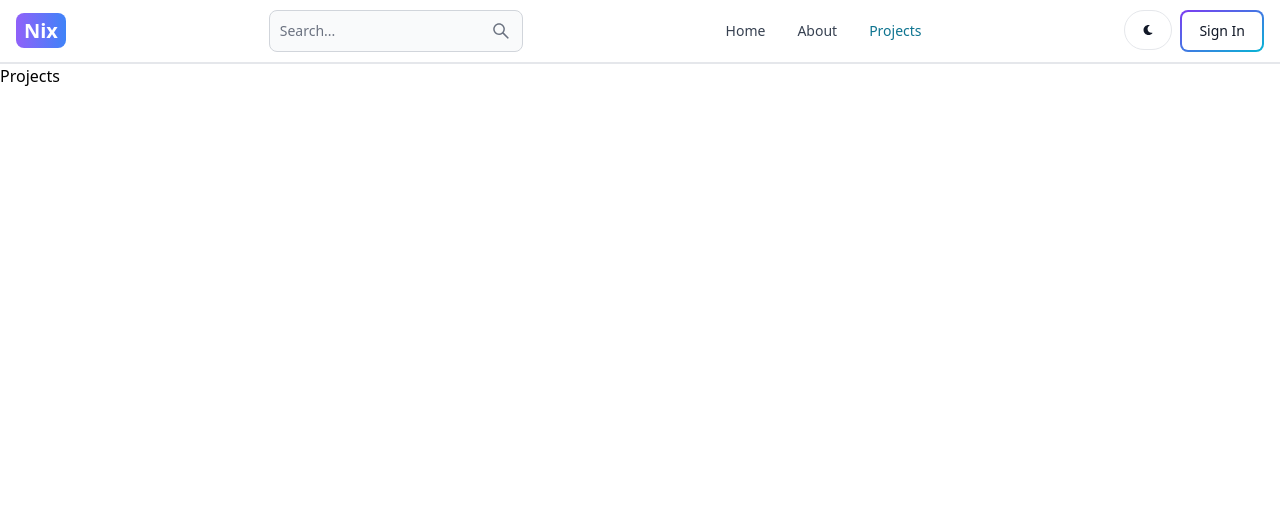
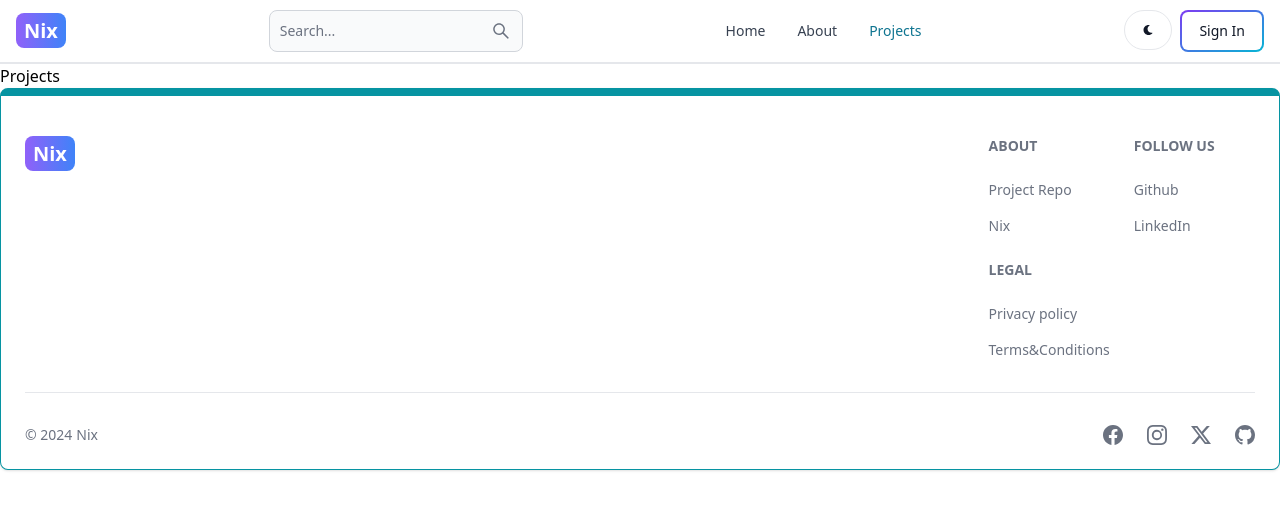
Before and after one commit to sharma03r/mern-blog, a React (Vite) app in the folder client/: page /projects in a window 1280 px wide. Shown: the top 510 px of the page. Built offline with nearby package versions, Linux system fonts and the light colour scheme.

Commit message:
completed footer

```diff
--- a/client/src/App.jsx
+++ b/client/src/App.jsx
@@ -6,6 +6,7 @@
 import Dashboard from "./pages/Dashboard";
 import Projects from "./pages/Projects";
 import Header from "./components/Header";
+import Footer from "./components/Footer";
 
 function App() {
   return (
@@ -19,6 +20,7 @@
         <Route path="/dashboard" element={<Dashboard />} />
         <Route path="/projects" element={<Projects />} />
       </Routes>
+      <Footer />
     </BrowserRouter>
   );
 }
--- /dev/null
+++ b/client/src/components/Footer.jsx
@@ -0,0 +1,91 @@
+import React from "react";
+import { Footer } from "flowbite-react";
+import { Link } from "react-router-dom";
+import { BsFacebook, BsInstagram, BsGithub, BsTwitterX } from "react-icons/bs";
+
+function FooterCom() {
+  return (
+    <Footer container className="border border-t-8 border-teal-500">
+      <div className="w-full max-w-7xl mx-auto">
+        <div className="grid w-full justify-between sm:flex md:grid-cols-1">
+          <div className="mt-5">
+            <Link
+              to="/"
+              className="self-center whitespace-nowrap text-lg sm:text-xl font-semibold dark:text-white"
+            >
+              <span className="px-2 py-1 bg-gradient-to-r from-purple-500 to-blue-500 rounded-lg text-white">
+                Nix
+              </span>
+            </Link>
+          </div>
+          <div className="grid grid-cols-2 gap-8 mt-4 sm-grid-cols-3 sm:gap-6">
+            <div>
+              <Footer.Title title="About" />
+              <Footer.LinkGroup col>
+                <Footer.Link
+                  href="https://github.com/sharma03r/mern-blog"
+                  target="_blank"
+                  rel="noopener noreferrer"
+                >
+                  Project Repo
+                </Footer.Link>
+                <Footer.Link
+                  href="/about"
+                  target="_blank"
+                  rel="noopener noreferrer"
+                >
+                  Nix
+                </Footer.Link>
+              </Footer.LinkGroup>
+            </div>
+            <div>
+              <Footer.Title title="Follow Us" />
+              <Footer.LinkGroup col>
+                <Footer.Link
+                  href="https://github.com/sharma03r"
+                  target="_blank"
+                  rel="noopener noreferrer"
+                >
+                  Github
+                </Footer.Link>
+                <Footer.Link
+                  href="https://www.linkedin.com/in/sharmarahul8848/"
+                  target="_blank"
+                  rel="noopener noreferrer"
+                >
+                  LinkedIn
+                </Footer.Link>
+              </Footer.LinkGroup>
+            </div>
+            <div>
+              <Footer.Title title="Legal" />
+              <Footer.LinkGroup col>
+                <Footer.Link href="#" target="_blank" rel="noopener noreferrer">
+                  Privacy policy
+                </Footer.Link>
+                <Footer.Link href="#" target="_blank" rel="noopener noreferrer">
+                  Terms&amp;Conditions
+                </Footer.Link>
+              </Footer.LinkGroup>
+            </div>
+          </div>
+        </div>
+        <Footer.Divider />
+        <div className="w-full sm:flex sm:justify-between sm:items-center">
+          <Footer.Copyright href="#" by="Nix" year={new Date().getFullYear()} />
+          <div className="flex gap-6 sm:mt-0 sm:justify-center">
+            <Footer.Icon href="#" icon={BsFacebook} />
+            <Footer.Icon href="#" icon={BsInstagram} />
+            <Footer.Icon href="#" icon={BsTwitterX} />
+            <Footer.Icon
+              href="https://github.com/sharma03r/mern-blog"
+              icon={BsGithub}
+            />
+          </div>
+        </div>
+      </div>
+    </Footer>
+  );
+}
+
+export default FooterCom;
```
